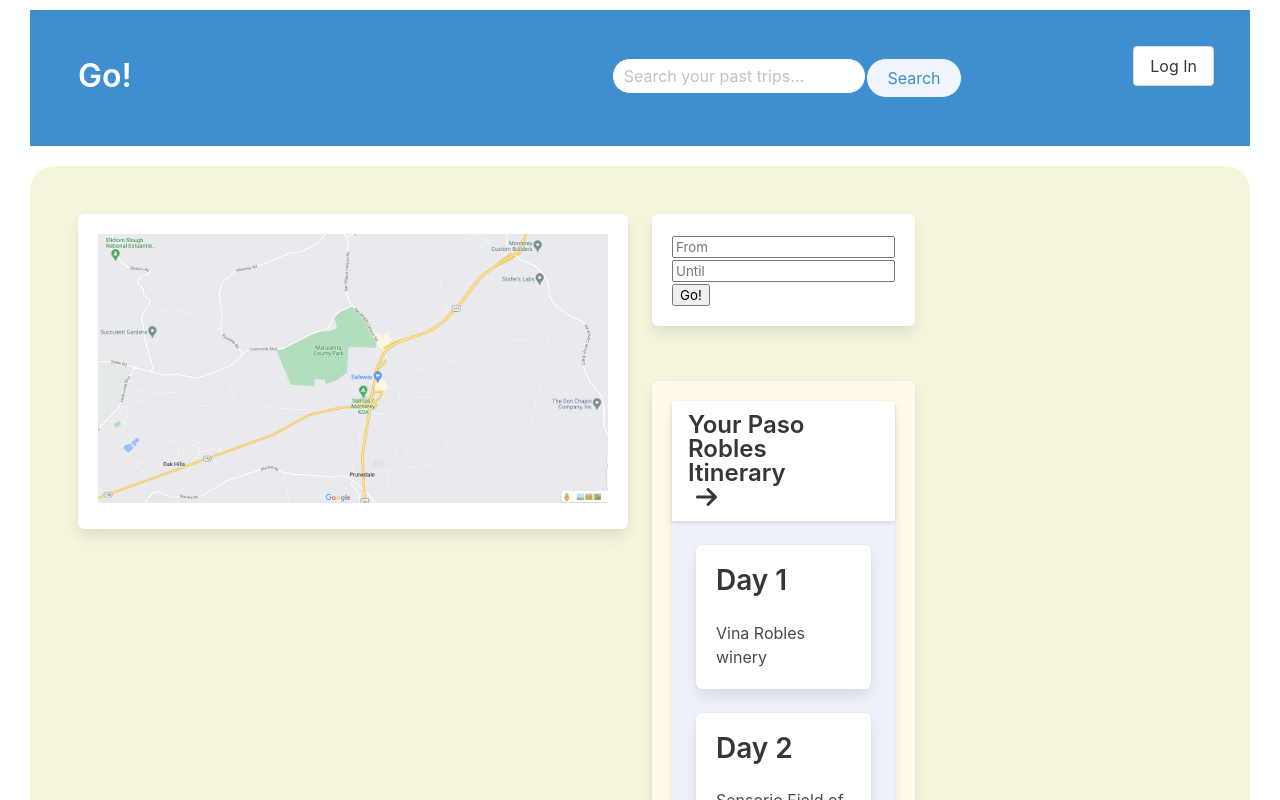
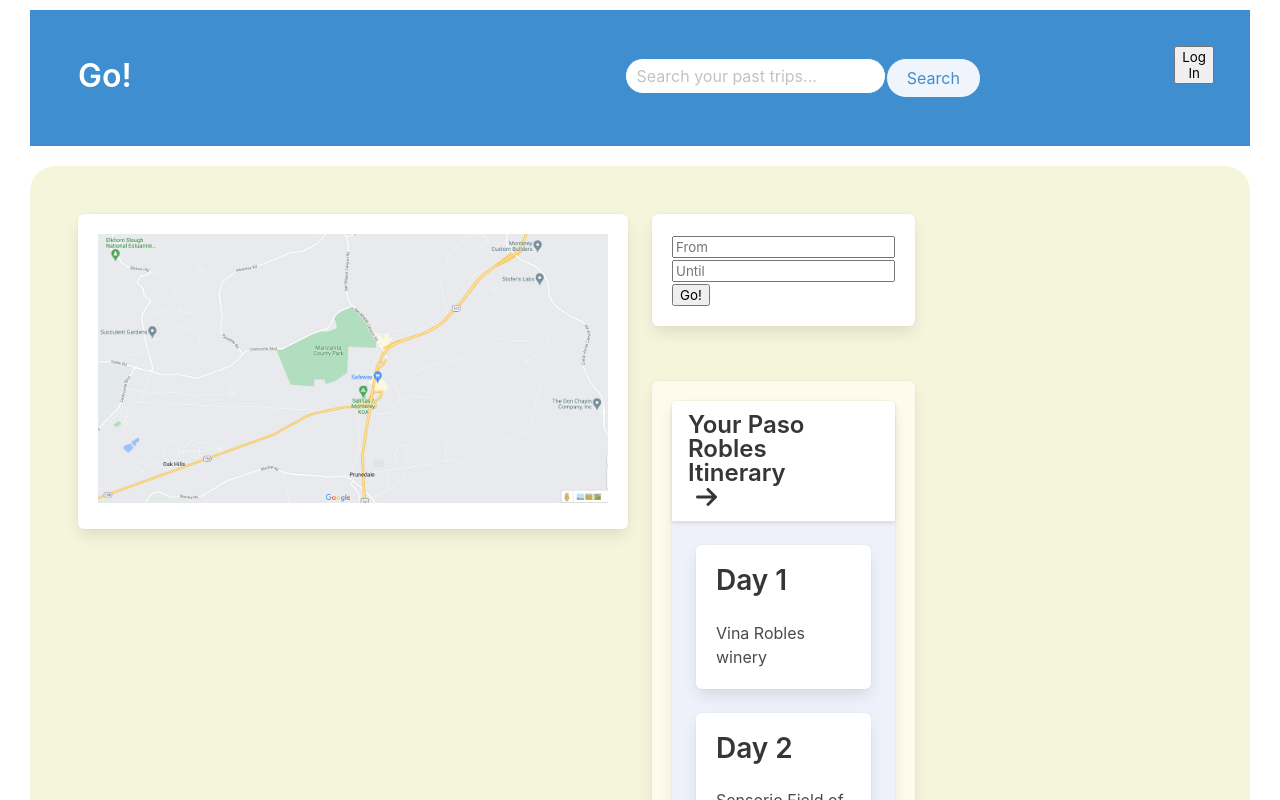
Before and after one commit to paulkasidit/go, a React (Create React App) app in the folder client/: page / in a window 1280 px wide. Shown: the top 800 px of the page. Built offline with nearby package versions, Linux system fonts and the light colour scheme; no server answers.

Commit message:
added proptypes for account info

```diff
--- /dev/null
+++ b/client/src/components/Header/LoginButton.js
@@ -0,0 +1,10 @@
+import React from "react";
+import { useAuth0 } from "@auth0/auth0-react";
+
+const LoginButton = () => {
+  const { loginWithRedirect } = useAuth0();
+
+  return <button onClick={() => loginWithRedirect()}>Log In</button>;
+};
+
+export default LoginButton;
--- a/client/src/components/HeaderControl.js
+++ b/client/src/components/HeaderControl.js
@@ -4,6 +4,7 @@ import Navbar from './Header/NavBar';
 import SearchBar from './Header/SearchBar';
 import AccountDetail from './Header/AccountDetail';
 import AccountInfo from './Header/AccountInfo';
+import LoginButton from './Header/LoginButton';
 
 function HeaderControl(){
 
@@ -36,9 +37,7 @@ function HeaderControl(){
                     {currentlyVisibleState}
                   </div>
                   <div class = "column">
-                    <button class = "button is-outlined">
-                      {buttonText}
-                    </button>
+                    <LoginButton/>
                   </div>
                 </div>
               </nav>
@@ -46,7 +45,7 @@ function HeaderControl(){
         </div>
       </React.Fragment>
     )
-
 };
 
+
 export default HeaderControl;
--- a/client/src/index.js
+++ b/client/src/index.js
@@ -4,14 +4,23 @@ import './index.css';
 import App from "./components/App";
 import { BrowserRouter } from "react-router-dom";
 import reportWebVitals from './reportWebVitals';
+import { Auth0Provider } from "@auth0/auth0-react";
 
 const root = ReactDOM.createRoot(document.getElementById('root'));
 root.render(
-  <React.StrictMode>
-    <BrowserRouter>
-      <App/>
-    </BrowserRouter>
-  </React.StrictMode>,
+  <Auth0Provider
+    domain = {process.env.REACT_APP_DOMAIN}
+    clientId = {process.env.REACT_APP_CLIENT_ID}
+    authorizationParams = {{
+    redirect_uri: window.location.origin
+  }}
+  >
+    <React.StrictMode>
+      <BrowserRouter>
+        <App/>
+      </BrowserRouter>
+    </React.StrictMode>
+  </Auth0Provider>,
   document.getElementById("root")
 );
 
```
Also changed, not shown: client/src/App.test 2.js (added, +8 -0 lines), client/src/components/Header/AccountInfo.js (+11 -2 lines), client/src/setupTests 2.js (added, +5 -0 lines), 1 other file (tests, documents, lock files or other folders).
